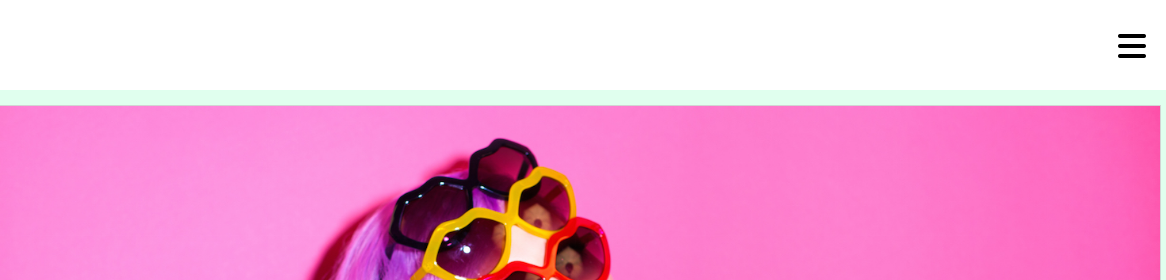
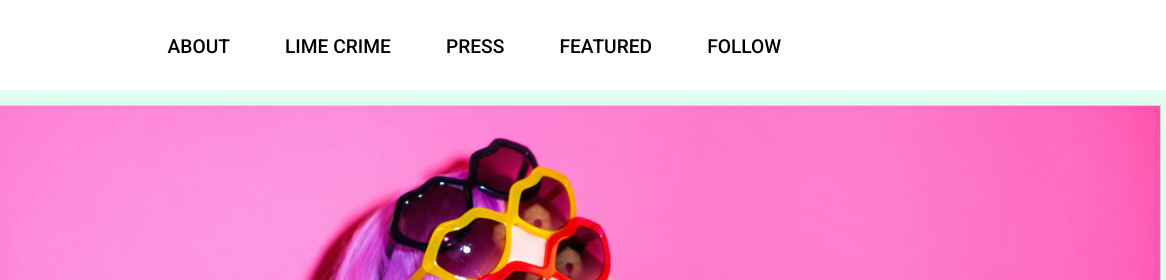
Before and after one commit to kristendynamite/tribute-page, a plain HTML site: page index.html in a window 1280 px wide. Shown: the top 280 px of the page, 114-1280 px from the left. Drawn offline with nearby package versions, Linux system fonts and the light colour scheme; a web font is replaced by a local one.

Commit message:
add media query for tablet view breakpoint and apply to header

```diff
--- a/index.html
+++ b/index.html
@@ -15,11 +15,11 @@
       </div>
       <div class="navbar">
         <ul>
-          <li>placeholder</li>
-          <li>placeholder</li>
-          <li>placeholder</li>
-          <li>placeholder</li>
-          <li>placeholder</li>
+          <li>About</li>
+          <li>Lime Crime</li>
+          <li>Press</li>
+          <li>Featured</li>
+          <li>Follow</li>
         </ul>
       </div>
     </div>
--- a/sass/base/_typography.scss
+++ b/sass/base/_typography.scss
@@ -20,3 +20,9 @@ h3 {
   font-style: italic;
   font-size: 2em;
 }
+
+li {
+  font-weight: 500;
+  text-transform: uppercase;
+  font-size: 1.2em;
+}
--- a/sass/layout/_header.scss
+++ b/sass/layout/_header.scss
@@ -1,14 +1,41 @@
 .header {
   background-color: white;
+  @media #{$breakpoint-medium} {
+    height: 90px;
+  }
   img {
     width: 90px;
     float: left;
+    @media #{$breakpoint-medium} {
+      position: absolute;
+    }
   }
   i {
     float: right;
     padding-top: 30px;
+    @media #{$breakpoint-medium} {
+      display: none;
+    }
   }
   .navbar {
     display: none;
+    @media #{$breakpoint-medium} {
+      position: relative;
+      display: inline-block;
+      left: 20vw;
+      top: 26px;
+      width: 80vw;
+      ul {
+        margin: 0;
+        padding: 10px 0;
+        overflow: auto;
+        li {
+          list-style: none;
+          display: inline;
+          padding-left: 2vw;
+          padding-right: 2vw;
+        }
+      }
+    }
   }
 }
```
Also changed, not shown: sass/output.css, 1 other file.
